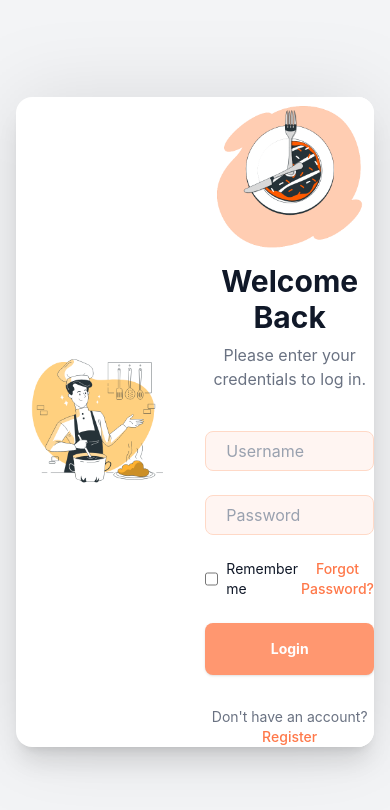
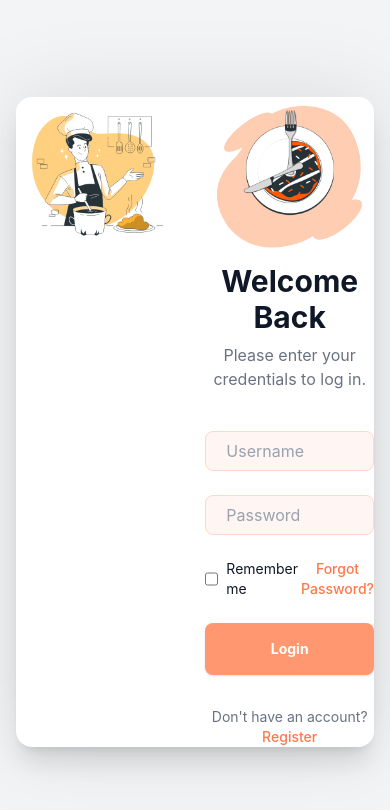
Before and after one commit to AnmolK08/MOP-Management-System, a React (Vite) app in the folder frontend/: page /login in a window 390 px wide. Shown: the top 810 px of the page. Built offline with nearby package versions, Linux system fonts and the light colour scheme.

Commit message:
Refactor AuthLeft component: update layout and image size for improved responsiveness

```diff
--- a/frontend/src/Components/loginCompo/AuthLeftLogin.jsx
+++ b/frontend/src/Components/loginCompo/AuthLeftLogin.jsx
@@ -1,14 +1,11 @@
-
-
 export default function AuthLeft() {
   return (
-          <div className="flex justify-center items-center">
+    <div className="flex justify-center items-center w-full h-full bg-[#fff5f2]">
       <img
         src="/Chef.gif"
         alt="Chef Animation"
-        className="w-90 "
+        className="w-80 lg:w-96"
       />
     </div>
-
   );
 }
```
